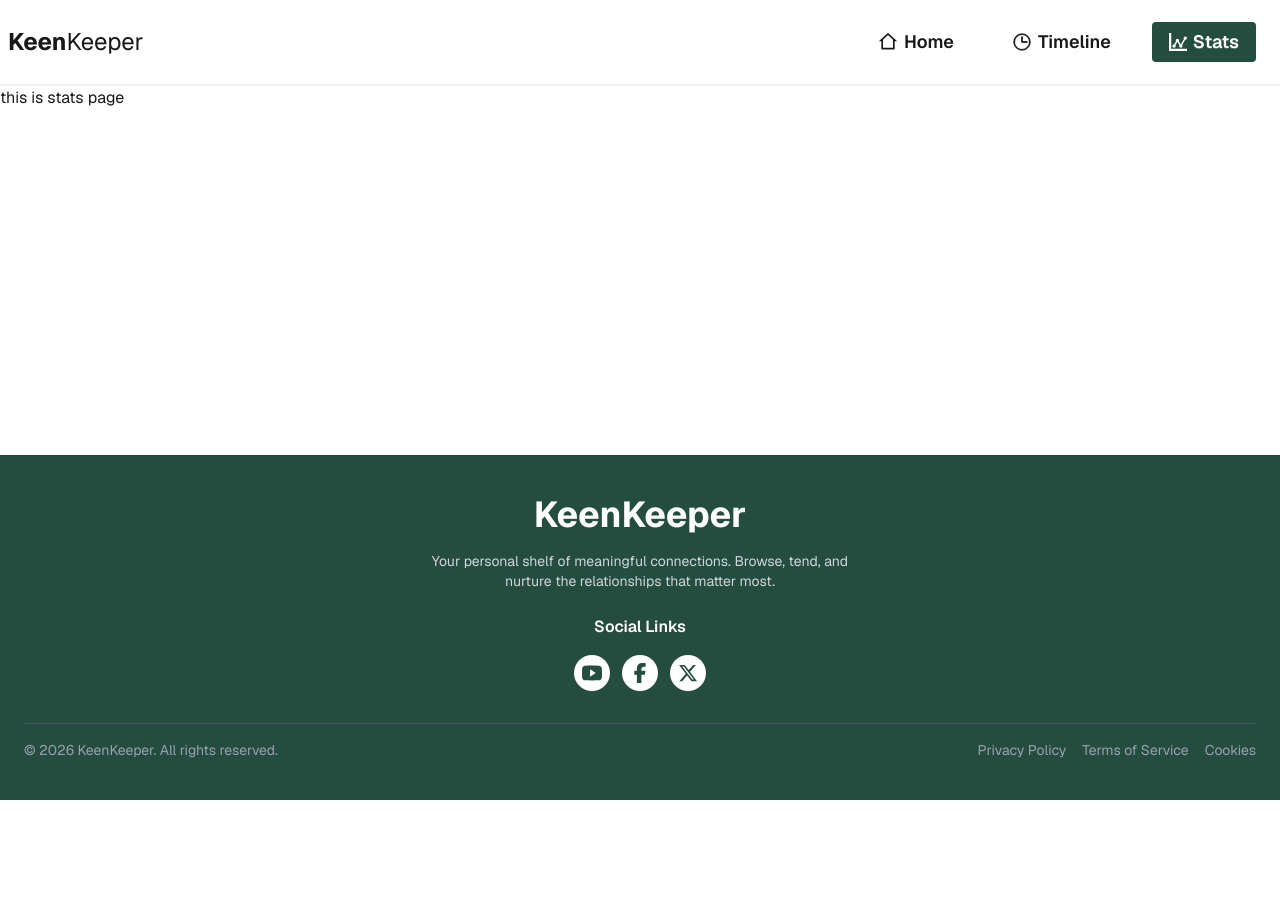
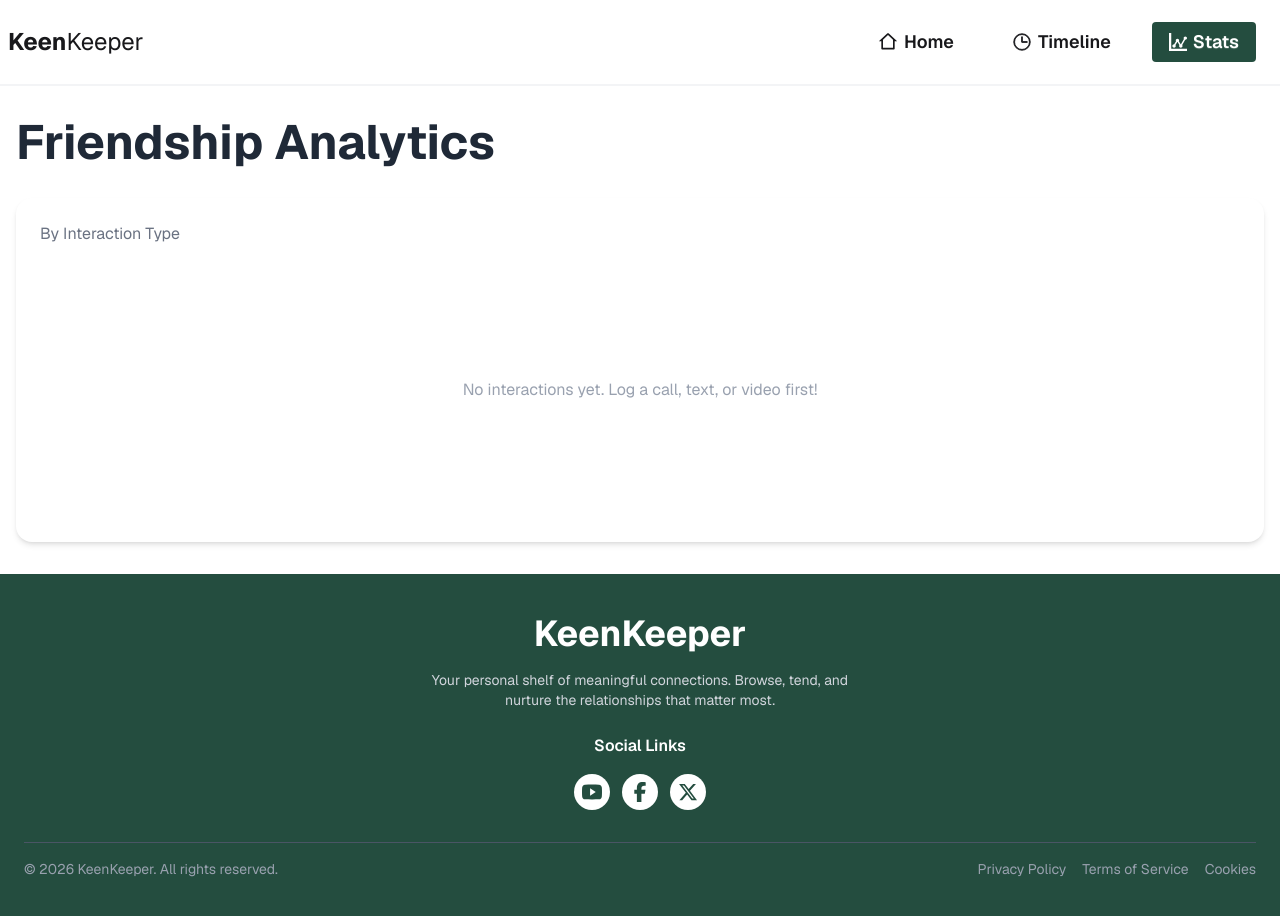
Before and after one commit to ahanafintesher/assignment-07-keen-keeper, a Next.js app: page /stats in a window 1280 px wide. Shown: the top 916 px of the page. Before the commit the page ends 800 px from the top, so only its background shows below. Built offline with nearby package versions, Linux system fonts and the light colour scheme.

Commit message:
stats section added

```diff
--- a/src/app/stats/page.jsx
+++ b/src/app/stats/page.jsx
@@ -1,11 +1,79 @@
-import React from 'react';
+"use client";
+import { useFriends } from '@/context/FriendsContext';
+import { PieChart, Pie, Cell, Legend, Tooltip, ResponsiveContainer } from "recharts";
+
+const COLORS = {
+  call: "#244D3F",
+  text: "#8B5CF6",
+  video: "#22C55E",
+};
 
 const Stats = () => {
-    return (
-        <div>
-            this is stats page
-        </div>
-    );
+  const { timelineHistory } = useFriends();
+
+  const callCount = timelineHistory.filter((h) => h.contact === "call").length;
+  const textCount = timelineHistory.filter((h) => h.contact === "text").length;
+  const videoCount = timelineHistory.filter((h) => h.contact === "video").length;
+
+  const chartData = [
+    { name: "Call", value: callCount },
+    { name: "Text", value: textCount },
+    { name: "Video", value: videoCount },
+  ].filter((d) => d.value > 0);
+
+  return (
+    <div className="container mx-auto px-4 py-8">
+      <h1 className="font-bold text-4xl md:text-5xl text-[#1F2937] mb-8">
+        Friendship Analytics
+      </h1>
+
+      <div className="rounded-2xl p-6 bg-white shadow-md">
+        <p className="text-gray-500 mb-4">By Interaction Type</p>
+
+        {chartData.length === 0 ? (
+          <div className="flex items-center justify-center h-64 text-gray-400">
+            <p>No interactions yet. Log a call, text, or video first!</p>
+          </div>
+        ) : (
+          <ResponsiveContainer width="100%" height={300}>
+            <PieChart style={{outline: 'none', border:'none'}}>
+              <Pie
+                data={chartData}
+                dataKey="value"
+                cx="50%"
+                cy="50%"
+                innerRadius={90}
+                outerRadius={110}
+                paddingAngle={4}
+                strokeWidth={0}
+              >
+                {chartData.map((entry) => (
+                  <Cell
+                    key={entry.name}
+                    fill={COLORS[entry.name.toLowerCase()]}
+                    cornerRadius={6}
+                  />
+                ))}
+              </Pie>
+              <Tooltip
+                formatter={(value, name) => [value, name]}
+                contentStyle={{
+                  borderRadius: "8px",
+                  border: "none",
+                  boxShadow: "0 2px 10px rgba(0,0,0,0.1)",
+                }}
+              />
+              <Legend
+                formatter={(value) => (
+                  <span className="text-sm text-gray-600">{value}</span>
+                )}
+              />
+            </PieChart>
+          </ResponsiveContainer>
+        )}
+      </div>
+    </div>
+  );
 };
 
 export default Stats;
--- a/src/components/friendcounter/FriendCounter.jsx
+++ b/src/components/friendcounter/FriendCounter.jsx
@@ -2,14 +2,14 @@
 import { useFriends } from "@/context/FriendsContext";
 
 const FriendCounter = () => {
-  const { friends } = useFriends();
+  const { friends, timelineHistory } = useFriends();
 
   const totalFriends = friends?.length || 0;
   const onTrack = friends?.filter((f) => f.status === "on_track").length || 0;
   const overDue = friends?.filter((f) => f.status === "overdue").length || 0;
 
   return (
-    <div className='container mx-auto grid grid-cols-4 gap-4 mb-10'>
+    <div className='container mx-auto grid grid-cols-1 md:grid-cols-2 lg:grid-cols-4 gap-4 mb-10'>
       <div className='text-center shadow-lg p-8 rounded-2xl'>
         <h3 className='font-semibold text-3xl mb-2 text-[#244D3F]'>{totalFriends}</h3>
         <p className='text-lg text-[#64748B]'>Total Friends</p>
@@ -23,7 +23,7 @@ const FriendCounter = () => {
         <p className='text-lg text-[#64748B]'>Need Attention</p>
       </div>
       <div className='text-center shadow-lg p-8 rounded-2xl'>
-        <h3 className='font-semibold text-3xl mb-2 text-[#244D3F]'>0</h3>
+        <h3 className='font-semibold text-3xl mb-2 text-[#244D3F]'>{timelineHistory.length}</h3>
         <p className='text-lg text-[#64748B]'>Interactions This Month</p>
       </div>
     </div>
```
